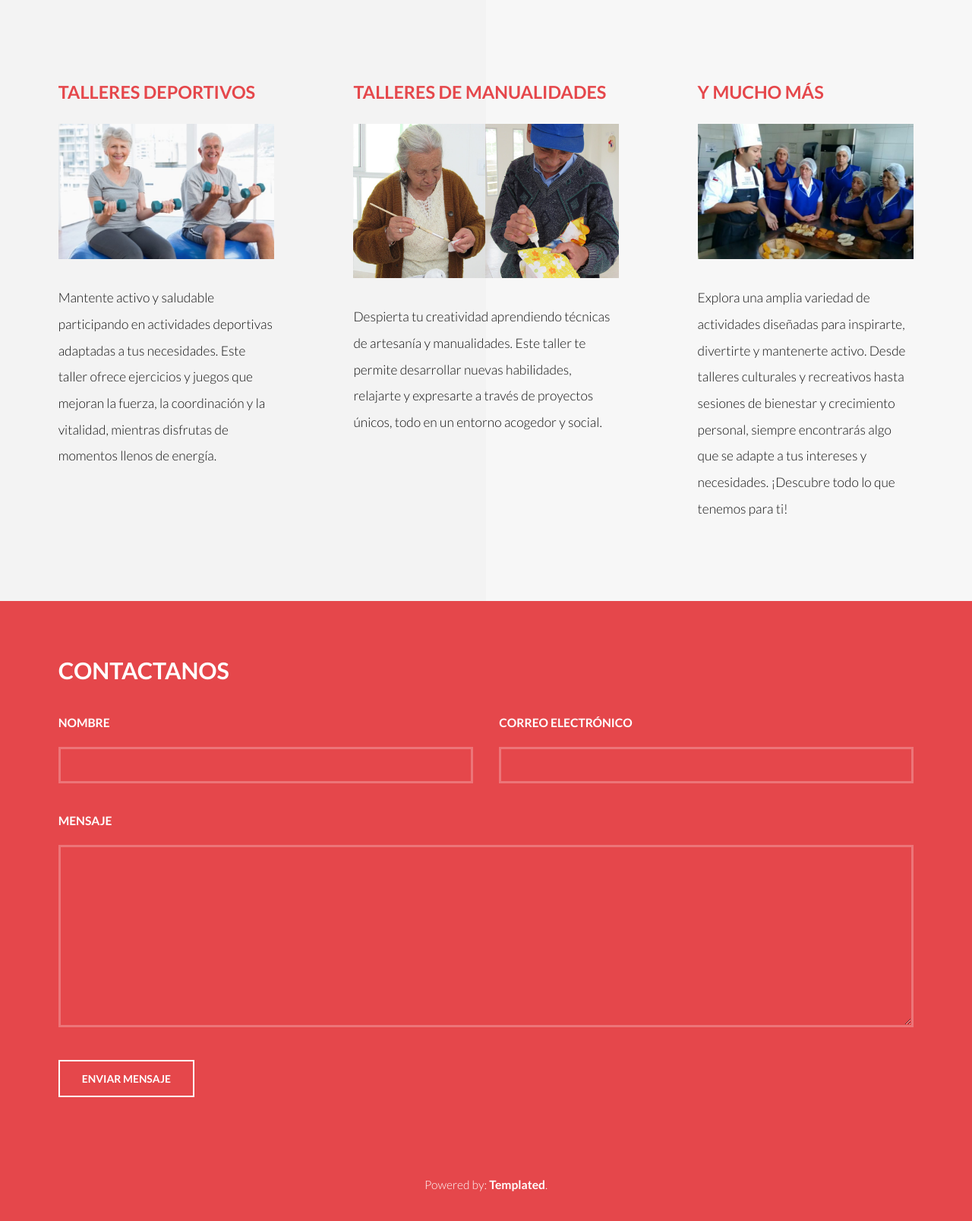
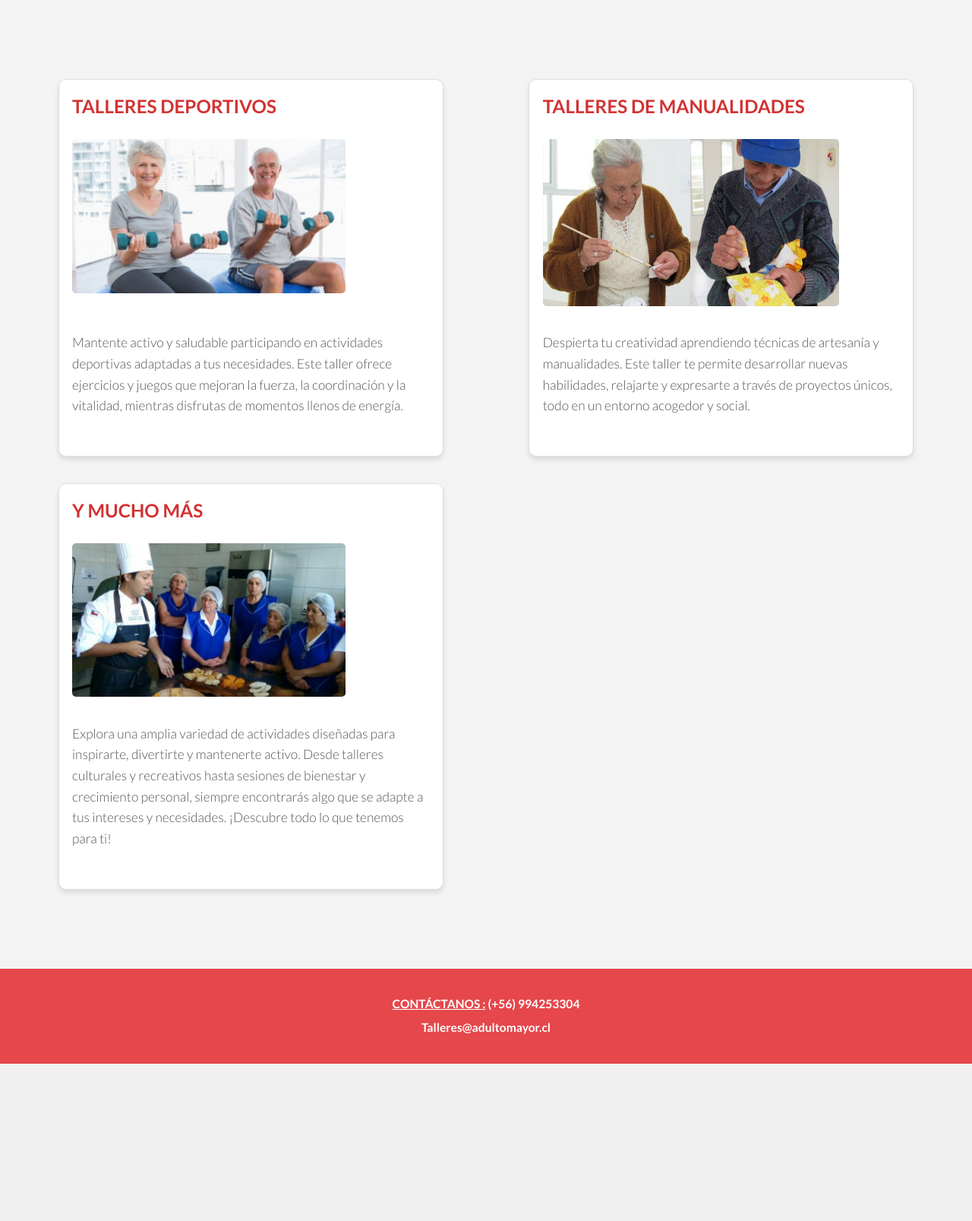
Before and after one commit to lucassmelendez/webAdultoMayor, a Django app: page / in a window 1280 px wide. Shown: the part 525-2132 px from the top of the page at 76% size. After the commit the page ends 1925 px from the top, so only its background shows below. Run offline with Django 5.2, Linux system fonts and the light colour scheme.

Commit message:
cambios finales

```diff
--- a/todo/models.py
+++ b/todo/models.py
@@ -6,12 +6,12 @@ class UserProfile(models.Model):
     user = models.OneToOneField(User, on_delete=models.CASCADE)
     rut = models.CharField(max_length=12)
     primer_nombre = models.CharField(max_length=50)
-    segundo_nombre = models.CharField(max_length=50, blank=True)
+    segundo_nombre = models.CharField(max_length=50)
     primer_apellido = models.CharField(max_length=50)
-    segundo_apellido = models.CharField(max_length=50, blank=True)
+    segundo_apellido = models.CharField(max_length=50)
     fecha_nacimiento = models.DateField()
     telefono = models.CharField(max_length=20)
-    direccion = models.CharField(max_length=50, default='Valor por defecto')
+    direccion = models.CharField(max_length=50, default='N/A')
 
     def __str__(self):
         return f"Perfil de {self.user.username}"
--- a/todo/static/css/main.css
+++ b/todo/static/css/main.css
@@ -3594,35 +3594,57 @@
 #two {
 	padding: 6em 0 4em 0;
 	background: #f3f3f3;
-		background: -moz-linear-gradient(left, #f3f3f3 0%, #f3f3f3 50%, #f7f7f7 0%, #f7f7f7 100%);
-		background: -webkit-linear-gradient(left, #f3f3f3 0%, #f3f3f3 50%, #f7f7f7 0%, #f7f7f7 100%);
-		background: linear-gradient(to right, #f3f3f3 0%, #f3f3f3 50%, #f7f7f7 0%, #f7f7f7 100%);
-		filter: progid:DXImageTransform.Microsoft.gradient( startColorstr='#f3f3f3', endColorstr='#f7f7f7',GradientType=1 );
 }
 
 #two .inner {
-			display: -ms-flexbox;
-			display: -moz-flex;
-			display: -webkit-flex;
-			display: -ms-flex;
     display: flex;
-			-moz-flex-direction: row;
-			-webkit-flex-direction: row;
-			-ms-flex-direction: row;
-			flex-direction: row;
+    flex-wrap: wrap;
+    justify-content: space-between;
 }
 
 #two .inner article {
-				width: 50%;
-			}
-
-				#two .inner article:first-child {
-					padding-right: 6em;
-				}
-
-				#two .inner article:last-child {
-					padding-left: 6em;
-				}
+    width: 45%;
+	margin-bottom: 2em;
+	box-sizing: border-box;
+}
+
+#two .workshop .card {
+    display: flex;
+    flex-direction: column;
+    justify-content: space-between; /* Distribuye contenido uniformemente */
+    height: 100%; /* Asegura que todas las tarjetas ocupen el mismo espacio */
+    padding: 1em;
+    background: #fff;
+    border: 1px solid #ddd;
+    border-radius: 10px;
+    box-shadow: 0 4px 6px rgba(0, 0, 0, 0.1);
+}
+
+/* Imágenes ajustadas */
+#two .workshop .card .image img {
+    width: 100%;
+    height: 200px; /* Ajusta la altura de todas las imágenes */
+    object-fit: cover;
+    border-radius: 5px;
+}
+
+/* Encabezado */
+#two .workshop .card header h3 {
+    font-size: 1.4em;
+    font-weight: bold;
+    color: #d23232;
+    text-transform: uppercase;
+    margin-bottom: 1em;
+}
+
+/* Párrafo de contenido */
+#two .workshop .card p {
+    font-size: 1em;
+    line-height: 1.6;
+    color: #555;
+    margin-top: auto; /* Asegura que el texto siempre quede alineado al final */
+}
+
 
 		@media screen and (max-width: 980px) {
 
@@ -3909,7 +3931,7 @@
 		}
 
 		#footer .inner {
-			max-width: 65em;
+			max-width: 20em;
 			width: calc(100% - 6em);
 			margin: 0 auto;
 		}
--- a/todo/templates/index.html
+++ b/todo/templates/index.html
@@ -17,7 +17,7 @@
 
             <nav id="nav">
                 {% if user.is_authenticated %}
-                    <a href="{% url 'profile' %}">{{ 'Bienvenido/a ' }}{{ user.first_name }} {{ user.last_name }}</a>
+                <a href="{% url 'profile' %}">{{ 'Bienvenido/a ' }}{{ user_profile.primer_nombre }} {{ user_profile.primer_apellido }}</a>
                     <a href="{% url 'logout' %}">Cerrar sesión</a>
                 {% else %}
                     <a href="{% url 'login' %}">Ingresar</a>
@@ -47,12 +47,12 @@
         <div class="inner">
             <!-- Taller 1 -->
             <article class="workshop">
-                <div class="content">
+                <div class="card">
                     <header>
                         <h3>Talleres deportivos</h3>
                     </header>
                     <div class="image fit">
-                        <img src="{% static 'images/audlto-mayor1.jpg' %}" alt="Talleres deportivos" width="220" height="220">
+                        <img src="{% static 'images/audlto-mayor1.jpg' %}" alt="Talleres deportivos" style="width: 360px; height: auto;">
                     </div>
                     <p>Mantente activo y saludable participando en actividades deportivas adaptadas a tus necesidades. Este taller ofrece ejercicios y juegos que mejoran la fuerza, la coordinación y la vitalidad, mientras disfrutas de momentos llenos de energía.</p>
                 </div>
@@ -60,12 +60,12 @@
 
             <!-- Taller 2 -->
             <article class="workshop">
-                <div class="content">
+                <div class="card">
                     <header>
                         <h3>Talleres de manualidades</h3>
                     </header>
                     <div class="image fit">
-                        <img src="{% static 'images/abuelos.jpg' %}" alt="Talleres de manualidades" width="220" height="220">
+                        <img src="{% static 'images/abuelos.jpg' %}" alt="Talleres de manualidades" style="width: 390px; height: auto;">
                     </div>
                     <p>Despierta tu creatividad aprendiendo técnicas de artesanía y manualidades. Este taller te permite desarrollar nuevas habilidades, relajarte y expresarte a través de proyectos únicos, todo en un entorno acogedor y social.</p>
                 </div>
@@ -87,12 +87,12 @@
 
             <!-- Taller 4 -->
             <article class="workshop">
-                <div class="content">
+                <div class="card">
                     <header>
                         <h3>Y mucho más</h3>
                     </header>
                     <div class="image fit">
-                        <img src="{% static 'images/cocina.jpg' %}" alt="Talleres de cocina" width="220" height="220">
+                        <img src="{% static 'images/cocina.jpg' %}" alt="Talleres de cocina" style="width: 360px; height: auto;">
                     </div>
                     <p>Explora una amplia variedad de actividades diseñadas para inspirarte, divertirte y mantenerte activo. Desde talleres culturales y recreativos hasta sesiones de bienestar y crecimiento personal, siempre encontrarás algo que se adapte a tus intereses y necesidades. ¡Descubre todo lo que tenemos para ti!</p>
                 </div>
@@ -101,32 +101,10 @@
     </section>
 
     <!-- Footer -->
-    <section id="footer">
-        <div class="inner">
-            <header><h2>Contactanos</h2></header>
-            <form method="post" action="#">
-                <div class="field half first">
-                    <label for="name">Nombre</label>
-                    <input type="text" name="name" id="name">
-                </div>
-                <div class="field half">
-                    <label for="email">Correo electrónico</label>
-                    <input type="text" name="email" id="email">
-                </div>
-                <div class="field">
-                    <label for="message">Mensaje</label>
-                    <textarea name="message" id="message" rows="6"></textarea>
-                </div>
-                <ul class="actions">
-                    <li><input type="submit" value="Enviar mensaje" class="alt"></li>
-                </ul>
-            </form>
-        </div>
-    </section>
-
-    <!-- Copyright -->
     <div class="copyright">
-        Powered by: <a href="https://templated.co/">Templated</a>.
+        <a> <u>CONTÁCTANOS :</u> (+56) 994253304 <br>
+            Talleres@adultomayor.cl
+        </a>
     </div>
 
     <!-- Scripts -->
--- a/todo/templates/login.html
+++ b/todo/templates/login.html
@@ -139,7 +139,9 @@
 
 <!-- Footer -->
 <div class="copyright">
-    Powered by: <a href="https://templated.co/">Templated</a>.
+    <a> <u>CONTÁCTANOS :</u> (+56) 994253304 <br>
+        Talleres@adultomayor.cl
+    </a>
 </div>
 
 <script src="{% static 'js/jquery.min.js' %}"></script>
--- a/todo/views.py
+++ b/todo/views.py
@@ -88,15 +88,16 @@ def register(request):
 
 def index(request):
     if request.user.is_authenticated:
-        # Si el usuario está autenticado, mostrar su nombre completo
-        first_name = request.user.first_name
-        last_name = request.user.last_name
-        greeting = f"Bienvenido/a {first_name} {last_name}"
+        try:
+            user_profile = UserProfile.objects.get(user=request.user)
+        except UserProfile.DoesNotExist:
+            user_profile = None
     else:
-        # Si el usuario no está autenticado, mostrar los enlaces para ingresar o registrarse
-        greeting = "Bienvenido/a, por favor ingresa o regístrate."
+        user_profile = None
 
-    return render(request, 'index.html', {'greeting': greeting})
+    return render(request, 'index.html', {'user_profile': user_profile})
+
+
 
 def login_view(request):
     if request.method == 'POST':
@@ -123,7 +124,8 @@ def logout_view(request):
 
 @login_required
 def talleres(request):
-    return render(request, 'talleres.html')
+    user_profile = UserProfile.objects.get(user=request.user)
+    return render(request, 'talleres.html', {'user_profile': user_profile})
 
 @login_required
 def profile(request):
@@ -153,14 +155,9 @@ def update_profile(request):
         segundo_nombre = request.POST.get('segundo_nombre', user_profile.segundo_nombre)
         primer_apellido = request.POST.get('primer_apellido', user_profile.primer_apellido)
         segundo_apellido = request.POST.get('segundo_apellido', user_profile.segundo_apellido)
+        fecha_nacimiento = request.POST.get('fecha_nacimiento', user_profile.fecha_nacimiento)
         telefono = request.POST.get('telefono', user_profile.telefono)
         direccion = request.POST.get('direccion', user_profile.direccion)
-        fecha_nacimiento = request.POST.get('fecha_nacimiento', user_profile.fecha_nacimiento)
-
-        # Validar que los datos no estén vacíos (si es necesario)
-        if not rut or not primer_nombre or not primer_apellido:
-            messages.error(request, "Los campos obligatorios deben estar completos.")
-            return redirect('update_profile')
 
         # Actualizar los campos del perfil
         user_profile.rut = rut
@@ -168,9 +165,9 @@ def update_profile(request):
         user_profile.segundo_nombre = segundo_nombre
         user_profile.primer_apellido = primer_apellido
         user_profile.segundo_apellido = segundo_apellido
+        user_profile.fecha_nacimiento = fecha_nacimiento
         user_profile.telefono = telefono
         user_profile.direccion = direccion
-        user_profile.fecha_nacimiento = fecha_nacimiento
 
         # Guardar los cambios
         user_profile.save()
```
Also changed, not shown: todo/templates/profile.html (+71 -23 lines), todo/templates/register.html (+5 -3 lines), todo/templates/talleres.html (+66 -18 lines), todo/templates/update_profile.html (+19 -14 lines), db.sqlite3, todo/static/images/Audlto-mayor1.jpg, todo/static/images/abuelos.jpg, todo/static/images/cocina.jpg. Lines whose indentation alone changed are shown as unchanged.
